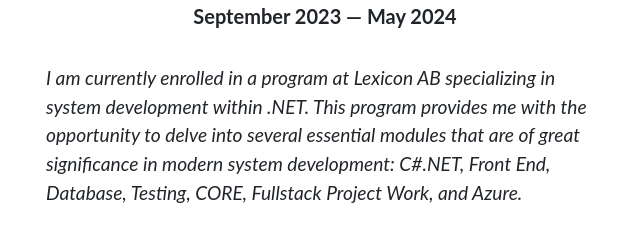
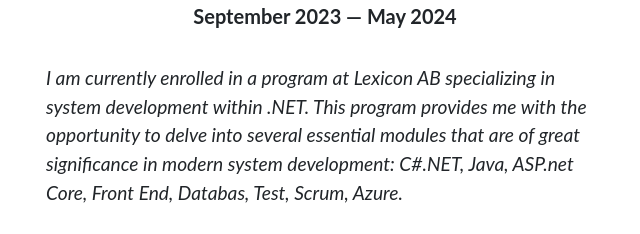
Before and after one commit to Rabben82/resume-english-2023, a plain HTML site: page utbildning.html in a window 1280 px wide. Shown: the part 517-751 px from the top of the page, without its empty margins (315-955 px from the left). Drawn offline with nearby package versions, Linux system fonts and the light colour scheme.

Commit message:
Update utbildning.html
Added some extra info

```diff
--- a/utbildning.html
+++ b/utbildning.html
@@ -76,8 +76,8 @@
                         <i>
                             I am currently enrolled in a program at Lexicon AB specializing in system development within
                             .NET. This program provides me with the opportunity to delve into several essential modules
-                            that are of great significance in modern system development: C#.NET, Front End, Database,
-                            Testing, CORE, Fullstack Project Work, and Azure.
+                            that are of great significance in modern system development: C#.NET, Java, ASP.net Core,
+                            Front End, Databas, Test, Scrum, Azure.
                         </i>
                     </p>
                 </div>
```
